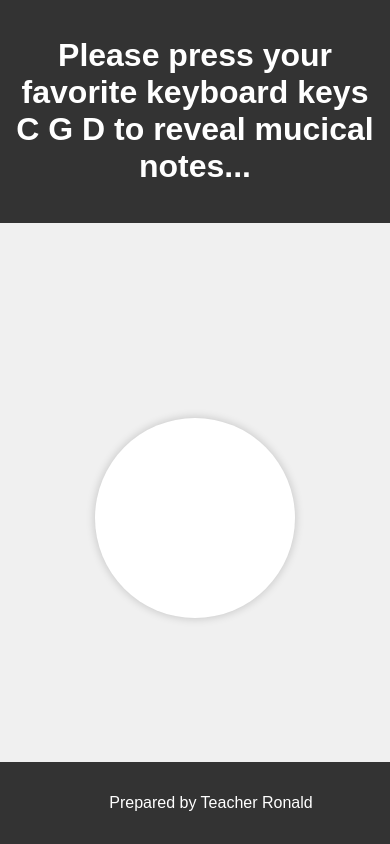
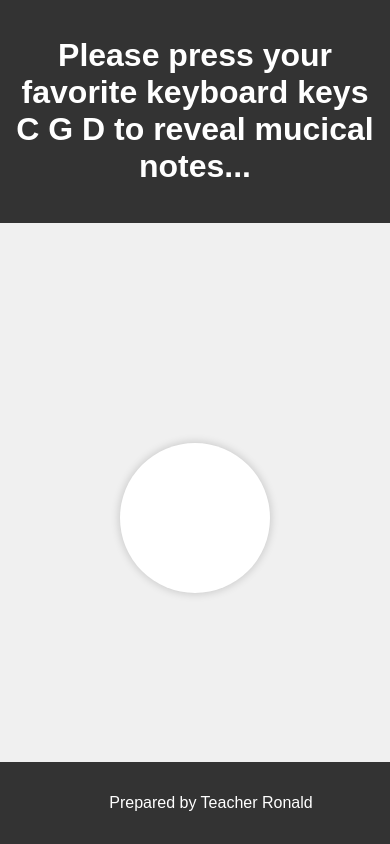
Before and after one commit to lubinronald36-design/MySong, a plain HTML site: page index.html in a window 390 px wide. Drawn offline with Linux system fonts and the light colour scheme.

Commit message:
Update style.css

```diff
--- a/style.css
+++ b/style.css
@@ -102,3 +102,9 @@ footer {
         background-color: #fff;
     }
 }
+@media (max-width: 768px) {
+  .animation-container {
+    width: 150px;
+    height: 150px;
+  }
+}
```
